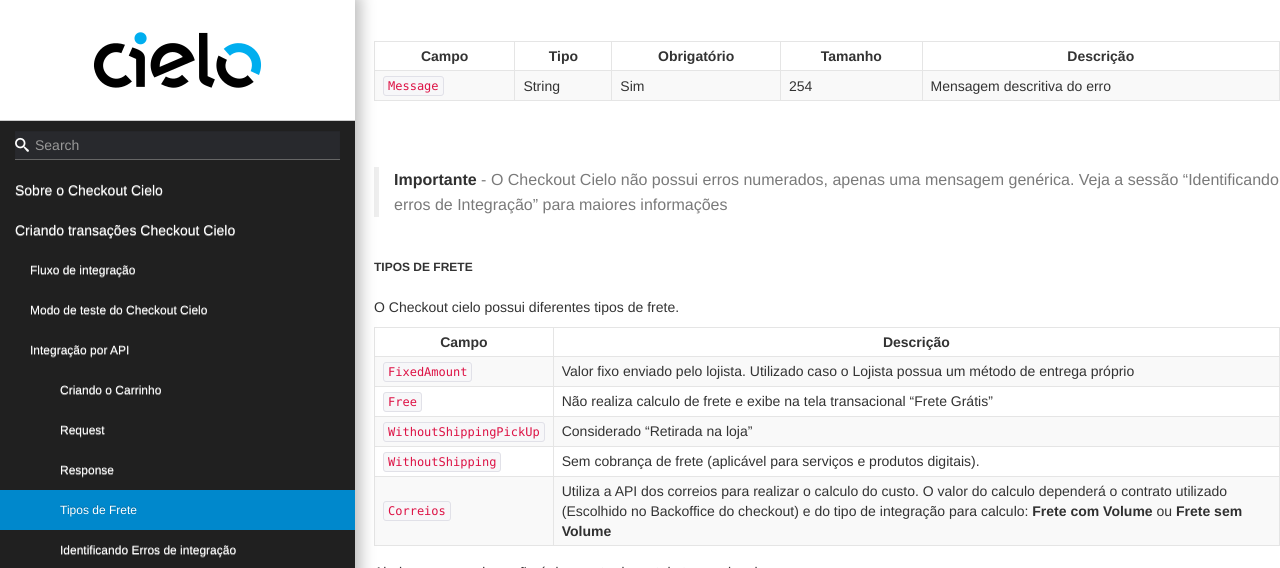
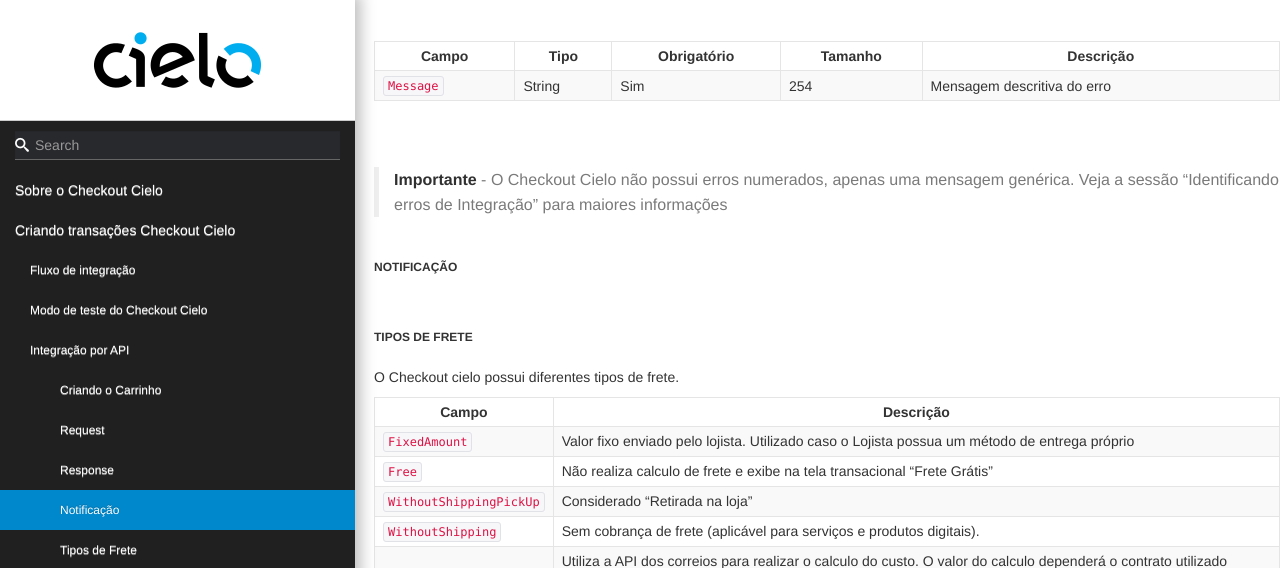
Before and after one commit to DeveloperCielo/Tutorial, a Jekyll site: the page built from _posts/2017-08-25-Checkout.md, in a window 1280 px wide and 900 px high, scrolled down 13647 px, cut to the strip 0-568 px from the top of the window. Built offline with Jekyll 4.4.1, drawn with Linux system fonts in a browser that asks for light colours; some web fonts are replaced.

Commit message:
Updated '_posts/2017-08-25-Checkout.md' via CloudCannon

```diff
--- a/_posts/2017-08-25-Checkout.md
+++ b/_posts/2017-08-25-Checkout.md
@@ -493,6 +493,29 @@
 > **Importante** - O Checkout Cielo não possui erros numerados, apenas uma mensagem genérica. Veja a sessão "Identificando erros de Integração" para maiores informações
 
 
+### Notificação
+
+
+
+
+
+
+
+
+
+
+
+
+
+
+
+
+
+
+
+
+
+
 
 
 ### Tipos de Frete
```
